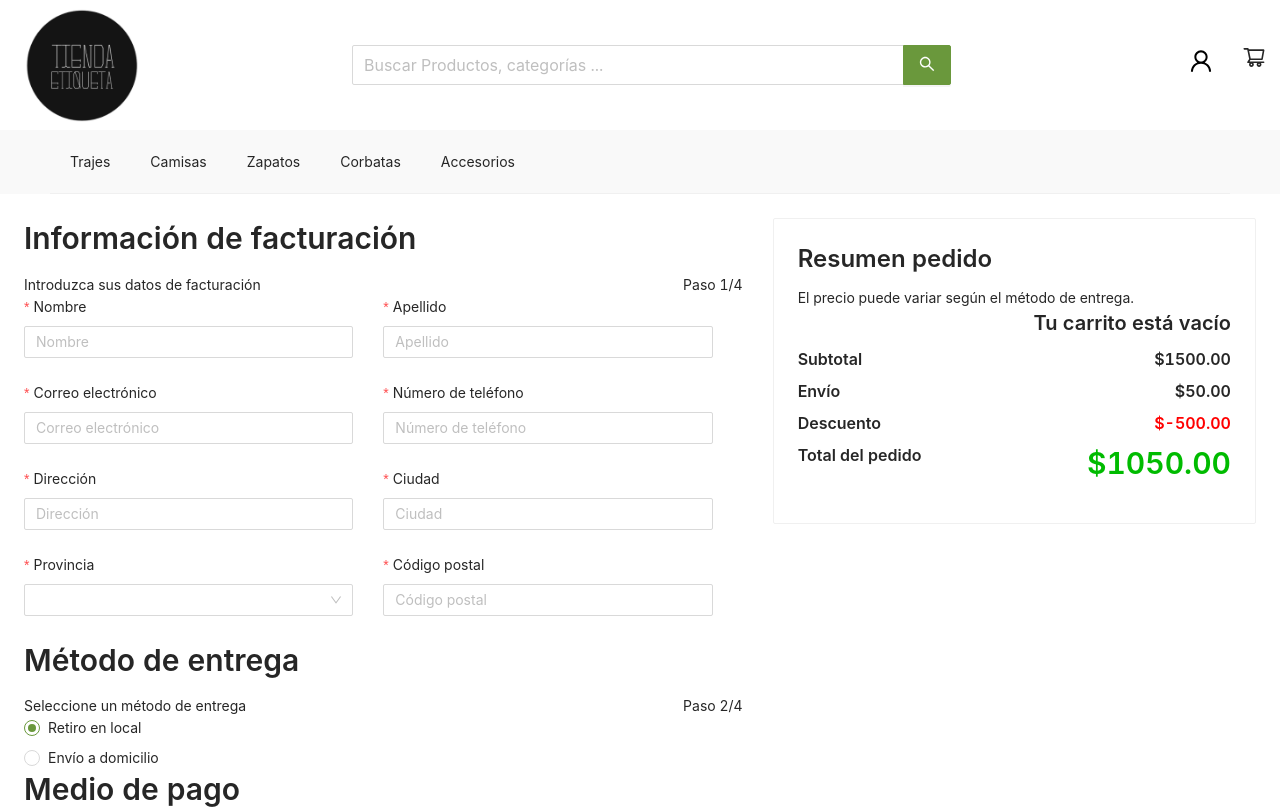
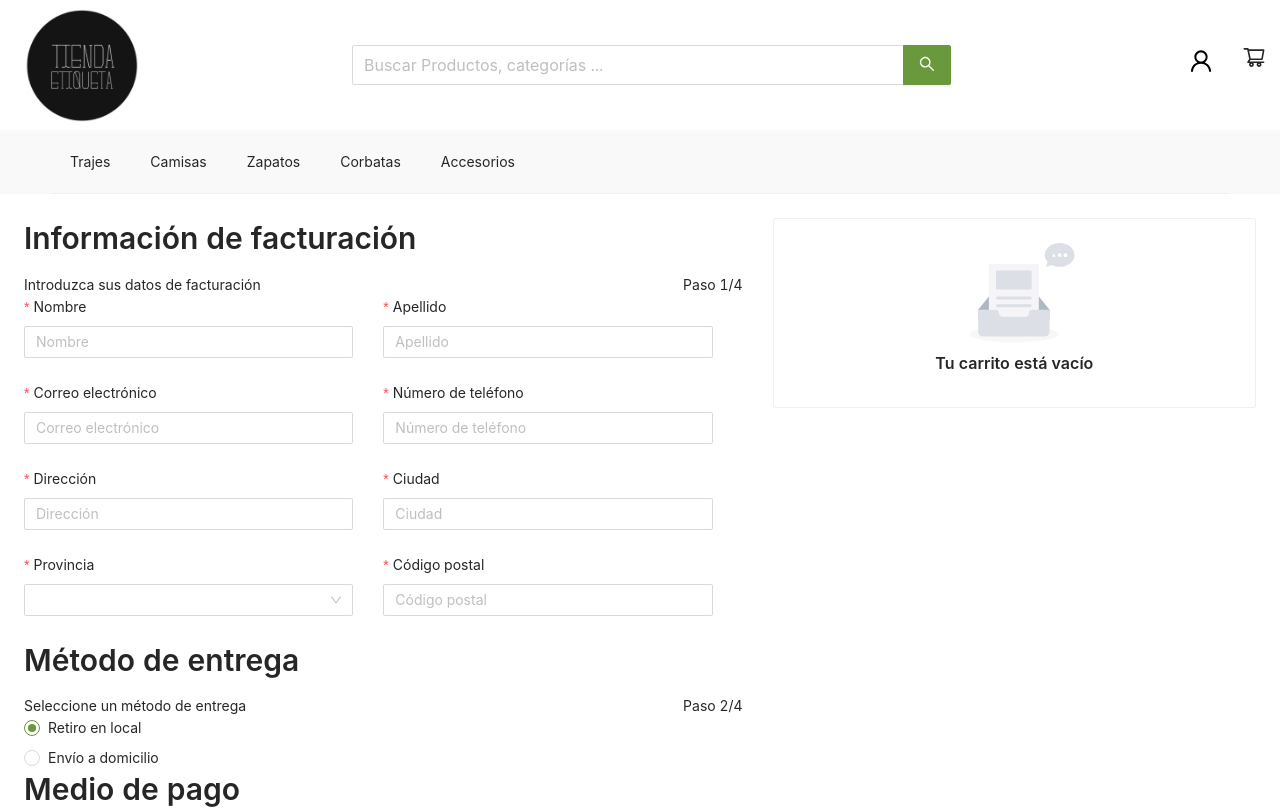
Before and after one commit to gastonpesoa/tienda-etiqueta-frontend, a React (Create React App) app: page /checkout in a window 1280 px wide. Shown: the top 809 px of the page. Built offline with nearby package versions, Linux system fonts and the light colour scheme.

Commit message:
app context integration in checkout page

```diff
--- a/src/App.js
+++ b/src/App.js
@@ -89,7 +89,7 @@ function App() {
                 />
                 <Route
                   path="/checkout"
-                  element={<Checkout shoppingCart={shoppingCart} setShoppingCart={setShoppingCart} />}
+                  element={<Checkout />}
                 />
                 <Route path="*" element={<Eror404 />} />
               </Routes>
--- a/src/components/ShoppingCartPopover.js
+++ b/src/components/ShoppingCartPopover.js
@@ -1,4 +1,5 @@
-import { useState, useContext } from 'react';
+import { useContext } from 'react';
+import { Link } from "react-router-dom";
 import { Badge, Popover, Col, Row, Space, Button, Typography, Empty } from 'antd';
 import { ShoppingCartOutlined } from '@ant-design/icons';
 import { AppContext } from "../AppContext";
@@ -47,7 +48,9 @@ const ShoppingCartPopover = () => {
                     <Row>
                         <Col span={24} style={{ textAlign: 'right' }}>
                             <Space align='center'>
-                                <Button type="primary" size='large'>Ir a pagar</Button>
+                                <Link to={"/checkout"}>
+                                    <Button type="primary" size='large'>Ir a pagar</Button>
+                                </Link>
                             </Space>
                         </Col>
                     </Row>
--- a/src/pages/Checkout.js
+++ b/src/pages/Checkout.js
@@ -1,9 +1,9 @@
-import { Row, Col, Button, Typography, Image, Space, Tag, Card, Input, Form, Select, Radio } from 'antd';
+import { useState, useContext } from 'react';
+import { Row, Col, Button, Typography, Image, Space, Tag, Card, Input, Form, Select, Radio, Empty } from 'antd';
 import TextArea from 'antd/lib/input/TextArea';
-import { useState } from 'react';
+import { AppContext } from "../AppContext";
+import ShoppingCartPopoverItem from '../components/ShoppingCartPopoverItem';
 import Price from '../components/Price';
-import ShoppingCartPopover from '../components/ShoppingCartPopover';
-import ShoppingCartPopoverItem from '../components/ShoppingCartPopoverItem';
 const { Title, Text } = Typography;
 
 const PROVINCES = [
@@ -33,7 +33,9 @@ const PROVINCES = [
     { value: 'Tucumán' }
 ];
 
-function Checkout({ shoppingCart, setShoppingCart }) {
+const Checkout = () => {
+
+    const { shoppingCart, subtotal } = useContext(AppContext);
 
     const [name, setName] = useState('');
     const [lastName, setLastName] = useState('');
@@ -49,8 +51,6 @@ function Checkout({ shoppingCart, setShoppingCart }) {
     const [titular, setTitular] = useState('');
     const [dueDate, setDueDate] = useState('');
     const [cvc, setCvc] = useState('');
-    const [items, setItems] = useState([]);
-    const [subtotal, setSubtotal] = useState(1500);
     const [total, setTotal] = useState(1050);
     const [shippingCost, setShippingCost] = useState(50);
     const [discountCode, setDiscountCode] = useState('');
@@ -207,9 +207,7 @@ function Checkout({ shoppingCart, setShoppingCart }) {
                                         <Radio value={'Retiro en local'}>Retiro en local</Radio>
                                         <Radio value={'Envío a domicilio'}>
                                             Envío a domicilio
-
                                         </Radio>
-
                                     </Space>
                                 </Radio.Group>
                             </Col>
@@ -339,19 +337,23 @@ function Checkout({ shoppingCart, setShoppingCart }) {
                 </Col>
                 <Col span={10} style={{ textAlign: 'right' }}>
                     <Card style={{ marginLeft: 30 }}>
+                        {
+                            shoppingCart.length
+                                ?
+                                <>
+
                                     <Row>
                                         <Col span={24}><Title level={3} style={{ textAlign: 'left' }}>Resumen pedido</Title></Col>
                                         <Col span={24} style={{ textAlign: 'left' }}><Text>El precio puede variar según el método de entrega.</Text></Col>
                                     </Row>
                                     <Space direction='vertical' size='20' align='center'>
                                         {
-                                items.length
-                                    ? (items.map(item => (
+                                            shoppingCart.map(item => (
                                                 <ShoppingCartPopoverItem
                                                     key={item.id}
                                                     item={item}
-                                        />)))
-                                    : <Row><Col span={24}><Title level={4}>Tu carrito está vacío</Title></Col></Row>
+                                                />))
+
                                         }
                                     </Space>
                                     <Row>
@@ -381,6 +383,17 @@ function Checkout({ shoppingCart, setShoppingCart }) {
                                             <Price price={total} level={2} style={{ color: '#00BB00' }} type={"default"} />
                                         </Col>
                                     </Row>
+                                </>
+                                :
+                                <Empty style={{ justifyContent: 'center' }}
+                                    description={
+                                        <Title level={5}>
+                                            Tu carrito está vacío
+                                        </Title>
+                                    }
+                                />
+                        }
+
                     </Card>
                 </Col>
             </Row>
```
Lines whose indentation alone changed are shown as unchanged.
